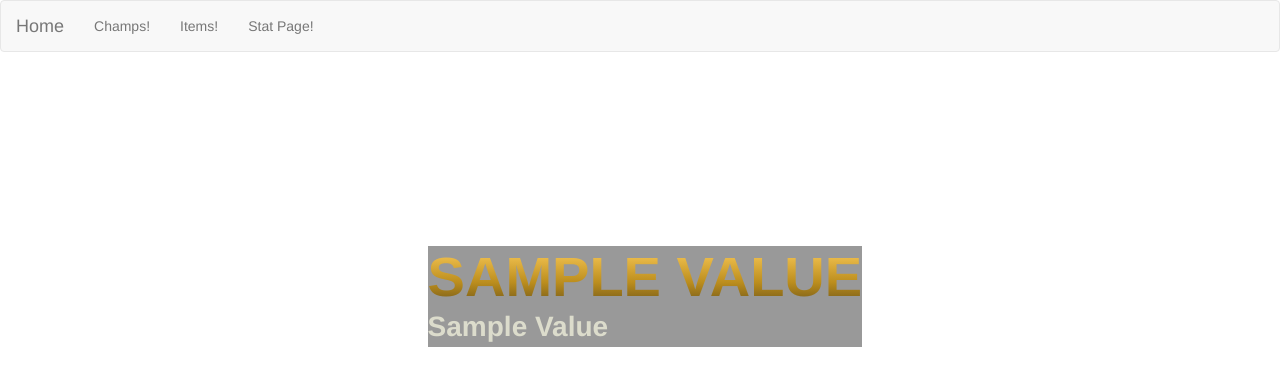
After one commit to emallson/riot-challenge-2, a Flask app: template WebApp/app/templates/character.html in a window 1280 px wide. The commit adds this page. Shown: the top 386 px of the page. Run offline with Flask 2, Linux system fonts and the light colour scheme; the template is opened without the code that fills it: most values are stand-ins (such as "Sample title", 1, 10 or a date in 2020); some libraries are stand-ins or nearby versions.

Commit message:
Fixed the HTML and CSS, updated website code.

```diff
--- a/WebApp/app/static/main.css
+++ b/WebApp/app/static/main.css
@@ -16,3 +16,100 @@ nav.navbar.navbar-default{
 	padding-bottom: 0px;
 	min-height: 0px;
 }
+
+div.pic{
+	background-repeat: no-repeat;
+	background-size: cover;
+	height: 80px;
+	width: 80px;
+	float: left;
+	display: inline-block;
+	margin: 1%;
+	vertical-align: bottom;
+}
+
+div.pic.container{
+	float: left;
+	display: inline-block;
+	width: 50%;
+	margin: 3% 25%;
+	height: auto;
+}
+
+a.champ{
+	float: left;
+}
+
+
+ul.champList{
+	position: relative;
+	overflow: hidden;
+	list-style-type:none;
+	float: left;
+}
+
+li.champ{
+	float: left;
+	margin: 1%;
+}
+figcaption{
+    border-radius: 12px;
+    background: #0A0E15;
+    border: 1px solid black;
+    font-weight: 700;
+    font-size: 9px;
+    line-height: 16px;
+    display: block;
+    margin: 6px 0 0;
+    padding: 0 9.75px;
+    text-align: center;
+    box-shadow: inset 0 1px 0 rgba(255,255,255,0.1);
+    overflow: hidden;
+	white-space: nowrap;
+	color: #dcdccc;
+}
+a:hover{
+	text-decoration: none;
+}
+li.champ:hover figcaption{
+	color: #0A0E15;
+	background: #dcdccc;
+}
+
+div.character-page{
+	margin: 1.2%;
+}
+div.header{
+	position: relative;
+	margin-left:33%;
+	margin-right: 33%;
+	background-size: cover;
+	background-repeat: no-repeat;
+	font-size: 20;
+	height: 35%;
+	width: 35%;
+}
+
+div.title{
+	background:rgba(0,0,0,0.4);
+	position: absolute;
+	bottom: 0;
+	left: 0;
+	font-size:28px;
+	color: #dcdccc;
+	margin:0;
+	font-weight: bold;
+	text-transform: capitalize;
+}
+
+div.title h1{
+	background: linear-gradient(to bottom,#ffce5c 0,#bb8d1d 60%,#6c5419 100%);
+    -webkit-background-clip: text;
+    -webkit-text-fill-color: transparent;
+    font-size: 56px;
+    text-transform: uppercase;
+    font-family: "Crimson Text",sans-serif;
+    color: #f1b629;
+    font-weight: bold;
+    margin:0;
+}
--- /dev/null
+++ b/WebApp/app/templates/character.html
@@ -0,0 +1,11 @@
+{% extends "base.html" %}
+{% block content %}
+<div class="character-page">
+	<div class="header" style="background-image:url(http://ddragon.leagueoflegends.com/cdn/img/champion/splash/{{ champion.value.name }}_0.jpg)">
+		<div class="title">
+			<h1>{{champion.value.name}}</h1>
+			{{champion.value.title}}
+		</div>
+	</div>
+</div>
+{% endblock %}
--- a/WebApp/app/templates/index.html
+++ b/WebApp/app/templates/index.html
@@ -3,5 +3,4 @@
 	<div class="main">
 	This is our main page!
 	</div>
-	{% endfor %}
 {% endblock %}
--- a/WebApp/app/templates/list.html
+++ b/WebApp/app/templates/list.html
@@ -1,6 +1,8 @@
 {% extends "base.html" %}
 {% block content %}
 <div class="pic container">
-{% block content %}{% endblock %}
+	<ul class="champList">
+		{% block champlist %}{% endblock %}
+	</ul>
 </div>
 {% endblock %}
--- a/WebApp/app/templates/navbar.html
+++ b/WebApp/app/templates/navbar.html
@@ -12,11 +12,8 @@
 
     <div class="collapse navbar-collapse" id="bs-example-navbar-collapse-1">
       <ul class="nav navbar-nav">
-        <li class="active"><a href="/Champions">Champs! <span class="sr-only">(current)</span></a></li>
+        <li><a href="/Champions">Champs!</a></li>
         <li><a href="/Items">Items!</a></li>
-
-
-      <ul class="nav navbar-nav navbar-right">
         <li><a href="/Statistics">Stat Page!</a></li>
       </ul>
     </div>
```
Also changed, not shown: WebApp/app/templates/insert.html (+9 -5 lines), WebApp/app/views.py (+10 -9 lines), 1 other file.
